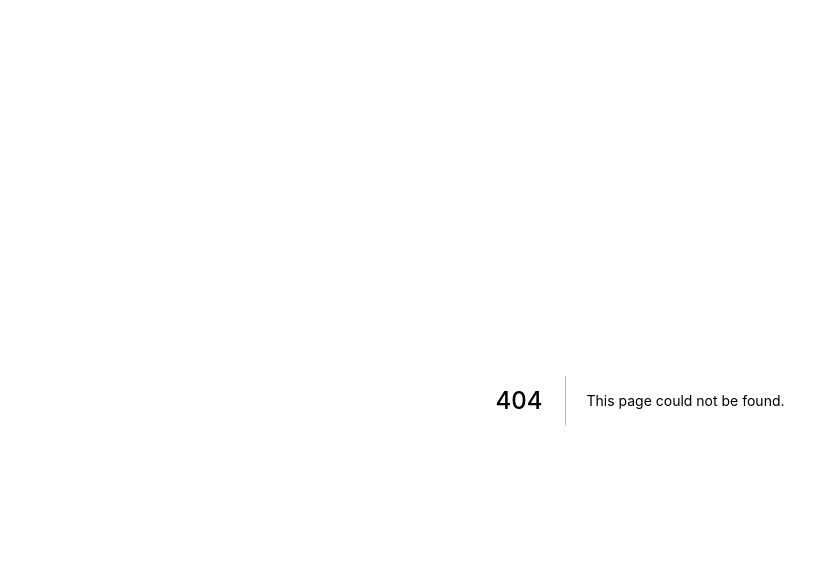
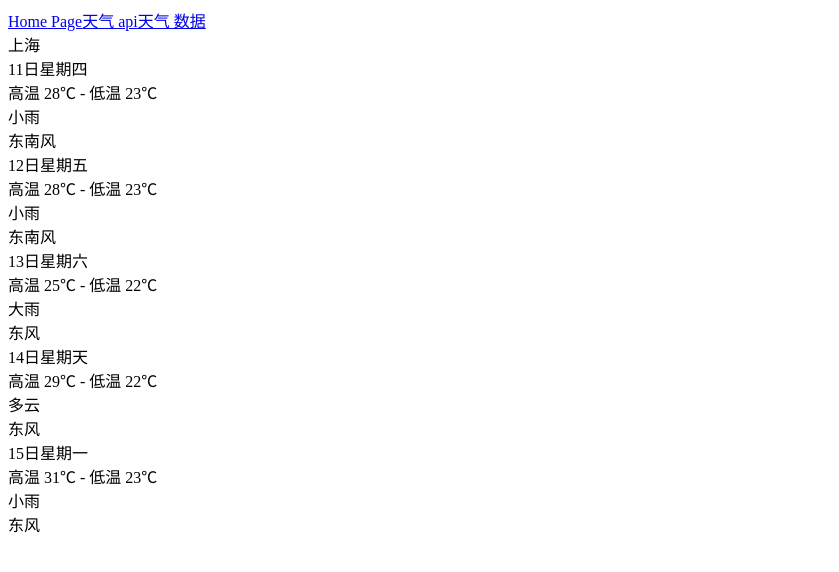
Before and after one commit to wanderyt/dj-finance-next, a Next.js app: page /weatherData in a window 1280 px wide. Before the commit this address had no page. Shown: the top 572 px of the page, without its empty margins (0-839 px from the left). Built offline with nearby package versions, Linux system fonts and the light colour scheme.

Commit message:
Add weather test page.

```diff
--- a/components/header/index.js
+++ b/components/header/index.js
@@ -16,6 +16,12 @@ const Header = () => (
     <Link href="/">
       <a>Home Page</a>
     </Link>
+    <Link href="/weatherApi">
+      <a>天气 api</a>
+    </Link>
+    <Link href="/weatherData">
+      <a>天气 数据</a>
+    </Link>
   </div>
 );
 
--- a/package.json
+++ b/package.json
@@ -1,6 +1,6 @@
 {
   "name": "dj-finance-next",
-  "version": "1.1.1",
+  "version": "1.2.0",
   "description": "",
   "main": "index.js",
   "scripts": {
@@ -14,6 +14,7 @@
   "license": "ISC",
   "dependencies": {
     "@zeit/next-sass": "^1.0.1",
+    "axios": "^0.19.0",
     "next": "^9.0.1",
     "node-sass": "^4.12.0",
     "react": "^16.8.6",
--- /dev/null
+++ b/pages/weatherData.js
@@ -0,0 +1,40 @@
+import React, { useState, useEffect } from 'react';
+import Header from '../components/header';
+
+const wheather = {"code":200,"msg":"成功!","data":{"yesterday":{"date":"10日星期三","high":"高温 26℃","fx":"北风","low":"低温 22℃","fl":"\u003c![CDATA[3-4级]]\u003e","type":"小雨"},"city":"上海","aqi":null,"forecast":[{"date":"11日星期四","high":"高温 28℃","fengli":"\u003c![CDATA[\u003c3级]]\u003e","low":"低温 23℃","fengxiang":"东南风","type":"小雨"},{"date":"12日星期五","high":"高温 28℃","fengli":"\u003c![CDATA[3-4级]]\u003e","low":"低温 23℃","fengxiang":"东南风","type":"小雨"},{"date":"13日星期六","high":"高温 25℃","fengli":"\u003c![CDATA[3-4级]]\u003e","low":"低温 22℃","fengxiang":"东风","type":"大雨"},{"date":"14日星期天","high":"高温 29℃","fengli":"\u003c![CDATA[\u003c3级]]\u003e","low":"低温 22℃","fengxiang":"东风","type":"多云"},{"date":"15日星期一","high":"高温 31℃","fengli":"\u003c![CDATA[3-4级]]\u003e","low":"低温 23℃","fengxiang":"东风","type":"小雨"}],"ganmao":"各项气象条件适宜，无明显降温过程，发生感冒机率较低。","wendu":"27"}};
+
+const Weather = () => {
+  const [weather, setWeather] = useState({});
+
+  useEffect(() => {
+    setTimeout(() => {
+      setWeather(wheather);
+    }, 1000);
+  }, []);
+
+  return (
+    <div>
+      <Header />
+      {
+        weather.code ?
+        <div className='Weather'>
+          <div className='City'>上海</div>
+          {
+            weather.data.forecast.map((item, index) => (
+              <div className='Weather__ForecastItem' key={index}>
+                <div className='Date'>{item.date}</div>
+                <div className='Temporature'>{`${item.high} - ${item.low}`}</div>
+                <div className='Type'>{item.type}</div>
+                <div className='WindDirection'>{item.fengxiang}</div>
+              </div>
+            ))
+          }
+        </div>
+        :
+        null
+      }
+    </div>
+  );
+};
+
+export default Weather;
```
Also changed, not shown: pages/weatherApi.js (added, +41 -0 lines), 1 other file (tests, documents, lock files or other folders).
